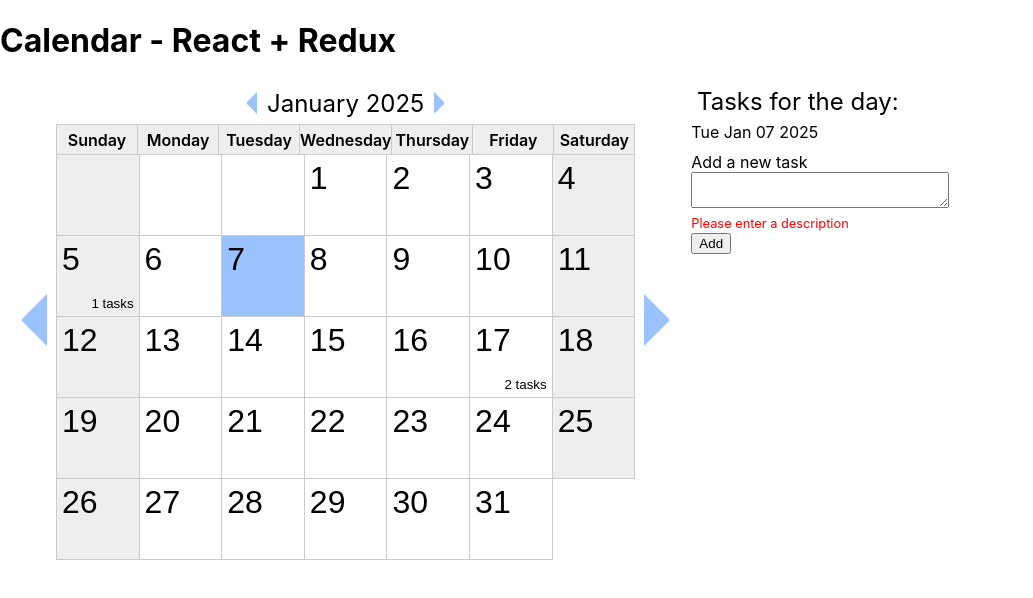
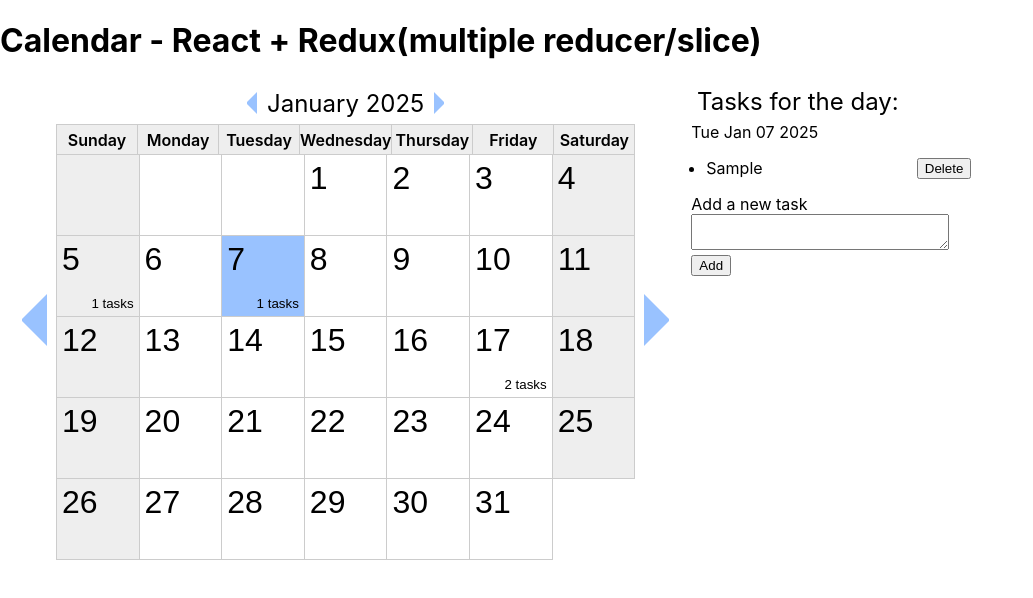
Before and after one commit to jedi1118/calendar-react, a React (Create React App) app: page / in a window 1280 px wide. Both pictures are taken after typing "Sample" into the empty fields and a click on the button "Add". Shown: the top 598 px of the page, without its empty margins (0-1033 px from the left). Built offline with nearby package versions, Linux system fonts and the light colour scheme.

Commit message:
fix add/remove tasks

```diff
--- a/public/index.html
+++ b/public/index.html
@@ -28,7 +28,7 @@
   </head>
   <body>
     <noscript>You need to enable JavaScript to run this app.</noscript>
-    <h1>Calendar - React + Redux</h1>
+    <h1>Calendar - React + Redux(multiple reducer/slice)</h1>
     <div id="root"></div>
     <!--
       This HTML file is a template.
--- a/src/CalendarDay.js
+++ b/src/CalendarDay.js
@@ -20,7 +20,7 @@ function CalendarDay(props) {
         <button className={isToday?"today":""} onClick={() => {dispatch(selectDay(props.day))}}>
             <span className="day">{props.day}</span>
             {
-                tasks && tasks.length &&
+                tasks && tasks.length > 0 &&
                     <span className="todo">{tasks.length} tasks</span>
             }
             </button>
--- a/src/CalendarMonth.js
+++ b/src/CalendarMonth.js
@@ -4,8 +4,6 @@ import { useSelector, useDispatch } from 'react-redux'
 import { toPreviousMonth, toNextMonth, selectDay } from './reducers/calendarSlice'
 
 function CalendarMonth(props) {
-    // const date = useSelector(state => state.calendar.date)
-    // const day = useSelector(state => state.calendar.day);
     const month = useSelector(state => state.calendar.month);
     const year = useSelector(state => state.calendar.year);
     const dispatch = useDispatch();
--- a/src/DayInfo.js
+++ b/src/DayInfo.js
@@ -1,4 +1,4 @@
-import React, { useState } from 'react';
+import React, { useRef, useState } from 'react';
 import { useSelector, useDispatch } from 'react-redux';
 
 import { toPreviousMonth, toNextMonth, selectDay } from './reducers/calendarSlice'
@@ -10,22 +10,20 @@ function DayInfo(props) {
     const month = useSelector((state) => state.calendar.month);
     const year = useSelector((state) => state.calendar.year);
 
-    const dateKey = `${month+1}-${day}-${year}`;
+    const dateKey = `${year}-${month+1}-${day}`;
     const taskList = useSelector((state) => state.tasks[dateKey]);
-    // function handleChange(event) {
-    //     this.setState({error: false});
-    //     this.setState({value: event.target.value});
-    // }
-    // function handleAdd() {
-    //     if (this.state.value === '') {
-    //         this.setState({error: true});
-    //         return;
-    //     }
-    //     this.setState({error: false});
-    //     this.props.onAdd(this.props.dateKey, this.state.value);
-    //     this.setState({value : ''});
-    // }
-        // const dayTasks = this.props && this.props.tasks && this.props.tasks[this.props.dateKey];
+
+    const taskRef = useRef(null);
+    const [error, setError] = useState(false);
+
+    function handleAdd() {
+        const text = taskRef.current.value;
+        setError(text === "");
+        if (text === "") return;
+
+        dispatch(addTask({key: dateKey, task: text}));
+        taskRef.current.value = '';
+    }
     return (
         <div className="details">
             <div className="detail-label">Tasks for the day:</div>
@@ -35,7 +33,7 @@ function DayInfo(props) {
             <ul>
                 {taskList.map((itm) => {
                     return <li key={itm.id}>{itm.description}
-                        <button onClick={() => {dispatch(deleteTask(dateKey, itm.id))}}>Delete</button>
+                        <button onClick={() => {dispatch(deleteTask({ key: dateKey, id: itm.id}))}}>Delete</button>
                 </li> })}
             </ul>
             </React.Fragment>
@@ -43,11 +41,9 @@ function DayInfo(props) {
         {dateKey &&
             <React.Fragment>
             <div className="add-label">Add a new task</div>
-            <textarea value={""} /*onChange={this.handleChange}*//>
-            { /*this.state.error &&*/ <span className="detail-add-err">Please enter a description</span>}
-            <div>
-                <button onClick={() => dispatch(addTask)}>Add</button>
-            </div>
+                <textarea defaultValue={""} ref={taskRef}/>
+                { error && <span className="detail-add-err">Please enter a description</span>}
+                <button onClick={handleAdd}>Add</button>
             </React.Fragment>
         }
         </div>
--- a/src/reducers/taskSlice.js
+++ b/src/reducers/taskSlice.js
@@ -29,16 +29,22 @@ const taskSlice = createSlice({
         }]
     },
     reducers: {
-        addTask: (state, dateKey) => {
-            if (!state.list[dateKey]) {
-                state.list[dateKey] = [];
+        addTask: (state, data) => {
+            if (!state[data.payload.key]) {
+                state[data.payload.key] = [];
             }
-            state.list[dateKey].push('?????');
+            state[data.payload.key].push({id: Date.now(), description: data.payload.task});
         },
-        deleteTask: (state,dateKey) => {
-            delete state.list[dateKey]["a"];
-        },
-    },
+        deleteTask: (state, data) => {
+            const todos = state[data.payload.key];
+            if (todos) {
+                const newList = todos.filter(
+                    (todo) => todo.id !== data.payload.id
+                );
+                state[data.payload.key] = newList;
+            }
+        }
+    }
   });
 
 export const {addTask, deleteTask} = taskSlice.actions;
```
Also changed, not shown: src/Calendar.js (+0 -32 lines).
